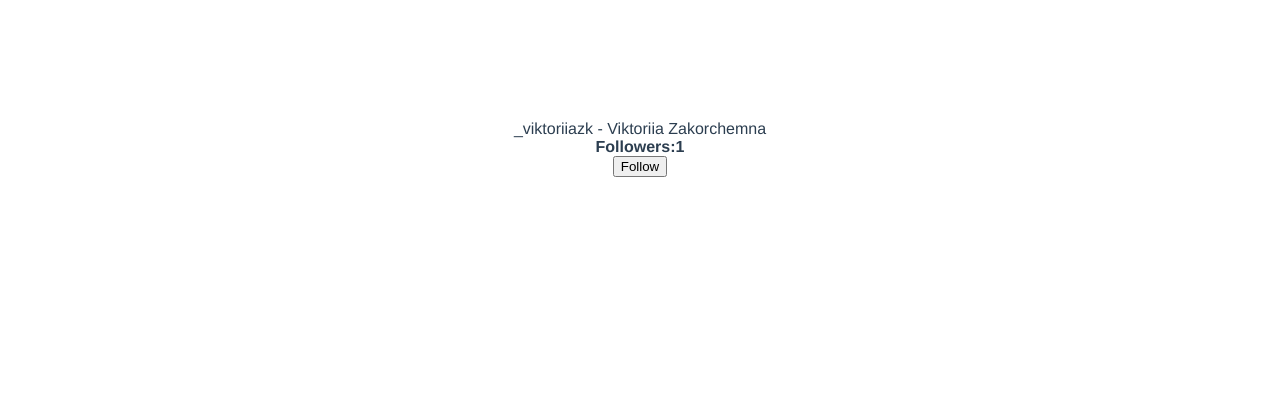
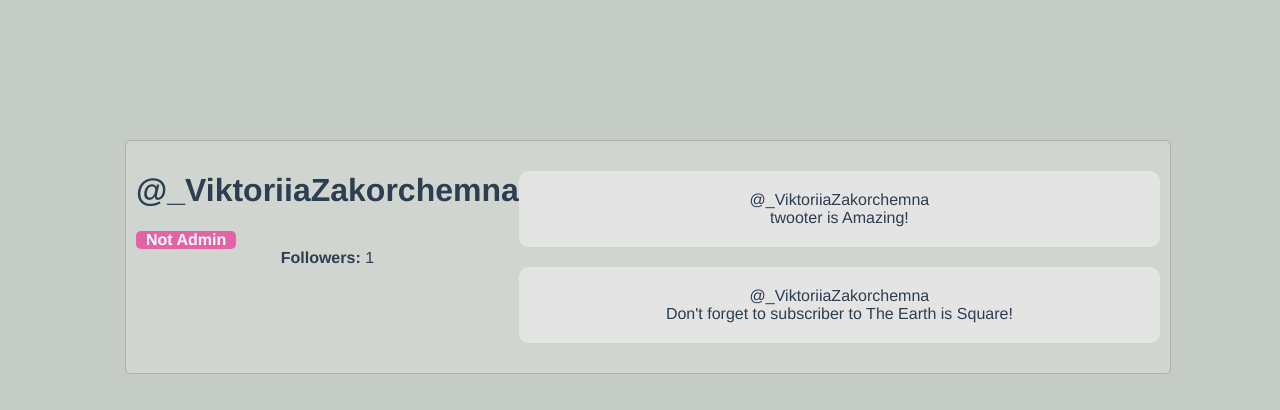
Before and after one commit to viktoriiazk/Twotter, a Vue app: page / in a window 1280 px wide. Shown: the top 410 px of the page. Built offline with nearby package versions, Linux system fonts and the light colour scheme.

Commit message:
implement if statement and loop

```diff
--- a/src/App.vue
+++ b/src/App.vue
@@ -1,48 +1,22 @@
 <template>
 <div id="app">
-{{user.userName}} - {{ fullName }}
-<strong>Followers:{{ followers }}</strong>
-<button @click="followUser">Follow</button>
+<UserProfile/>
 </div>
 </template>
 
 <script>
-
+import UserProfile from "./components/UserProfile";
 export default {
-  name: 'App',
-  data() {
-    return {
-      followers: 0,
-      user: {
-        id: 1,
-        userName: '_viktoriiazk',
-        firstName: 'Viktoriia',
-        lastName: 'Zakorchemna',
-        email: 'viktoriia.zakorchemna@gmail.com',
-        isAdmin: true
-      }
-    }
-  },
-  computed:  {
-    fullName() {
-return `${this.user.firstName} ${this.user.lastName}`;
-
-    }
-
-  },
-  methods: {
-    followUser() {
-      return this.followers++
-    }
-  },
-  mounted() {
-    this.followUser();
-  }
+name: 'App',
+components: { UserProfile }
 }
 </script>
 
 
 <style>
+body {
+  background-color: #c5cbc5;
+}
 #app {
   font-family: Avenir, Helvetica, Arial, sans-serif;
   -webkit-font-smoothing: antialiased;
@@ -53,5 +27,6 @@
   display: flex;
   flex-direction: column;
   align-items: center;
+  width: 100vw;
 }
 </style>
--- /dev/null
+++ b/src/components/TwootItem.vue
@@ -0,0 +1,42 @@
+<template>
+
+    <div class="twoot-item">
+         <div class="user-profile__twoot">
+             <div class="twoot-item__user">
+                 @{{ username }}
+             </div>
+             <div class="twoot-item__content">
+                 {{ twoot.content }}
+             </div>
+        </div>
+    </div>
+
+</template>
+
+<script>
+export default {
+  name: 'TwootItem',
+  props: {
+      username: {
+          type: String,
+          required: true
+      },
+      twoot: {
+          type: Object,
+          required: true
+      }
+  }
+}
+</script>
+<style>
+.twoot-item {
+    background-color: #e4e4e4;
+border-radius: 10px;
+margin: 20px 0;
+cursor: pointer;
+padding: 20px;
+}
+.twoot-item:hover {
+    transform: scale(1.1, 1.1);
+}
+</style>
--- /dev/null
+++ b/src/components/UserProfile.vue
@@ -0,0 +1,102 @@
+<template>
+  <div class="user-profile">
+    <div class="user-profile__user-panel">
+      <h1 class="user-profile__username">@{{ user.username }}</h1>
+      <div class="user-profile_admin-badge" v-if="user.isAdmin">Admin</div>
+      <div class="user-profile_user-badge" v-else>Not Admin</div>
+      <div class="user-profile__follower-count">
+        <strong>Followers: </strong> {{ followers }}
+      </div>
+    </div>
+    <div class="user-profile__twoots-wrapper">
+        <TwootItem v-for="twoot in user.twoots" :key="twoot.id" :username="user.username" :twoot="twoot" />
+
+    </div>
+  </div>
+</template>
+
+<script>
+import TwootItem from "./TwootItem";
+export default {
+  name: "UserProfile",
+  components: { TwootItem },
+  data() {
+    return {
+      followers: 0,
+      user: {
+        id: 1,
+        username: "_ViktoriiaZakorchemna",
+        firstName: "Viktoriia",
+        lastName: "Zakorchemna",
+        email: "viktoriia.zakorchemna@gmail.com",
+        isAdmin: false,
+        twoots: [
+          {
+            id: 1,
+            content: "twooter is Amazing!",
+          },
+          {
+            id: 2,
+            content: "Don't forget to subscriber to The Earth is Square!",
+          },
+        ],
+      },
+    };
+  },
+  watch: {
+    followers(newFollowerCount, oldFollowerCount) {
+      if (oldFollowerCount < newFollowerCount) {
+        console.log(`${this.user.userName} has gained a follower!`);
+      }
+    },
+  },
+  computed: {
+    fullName() {
+      return `${this.user.firstName} ${this.user.lastName}`;
+    },
+  },
+  methods: {
+    followUser() {
+      return this.followers++;
+    },
+  },
+  mounted() {
+    this.followUser();
+  },
+};
+</script>
+
+<style>
+.user-profile {
+  display: flex;
+  justify-content: space-between;
+  margin: 20px;
+      width: 80vw;
+  border: 1px solid #abb2ab;
+  border-radius: 5px;
+  background-color: #d0d5d0;
+  padding: 10px;
+}
+.user-profile_admin-badge {
+  background-color: #292c86;
+  width: max-content;
+  color: white;
+  border-radius: 5px;
+  margin-right: auto;
+  padding: 0 10px;
+  font-weight: bold;
+}
+.user-profile_user-badge {
+  background-color: #e463a5;
+  width: max-content;
+  color: white;
+  border-radius: 5px;
+  margin-right: auto;
+  padding: 0 10px;
+  font-weight: bold;
+}
+.user-profile__twoots-wrapper {
+  max-width: 700px;
+  width: 100%;
+}
+</style>
```
